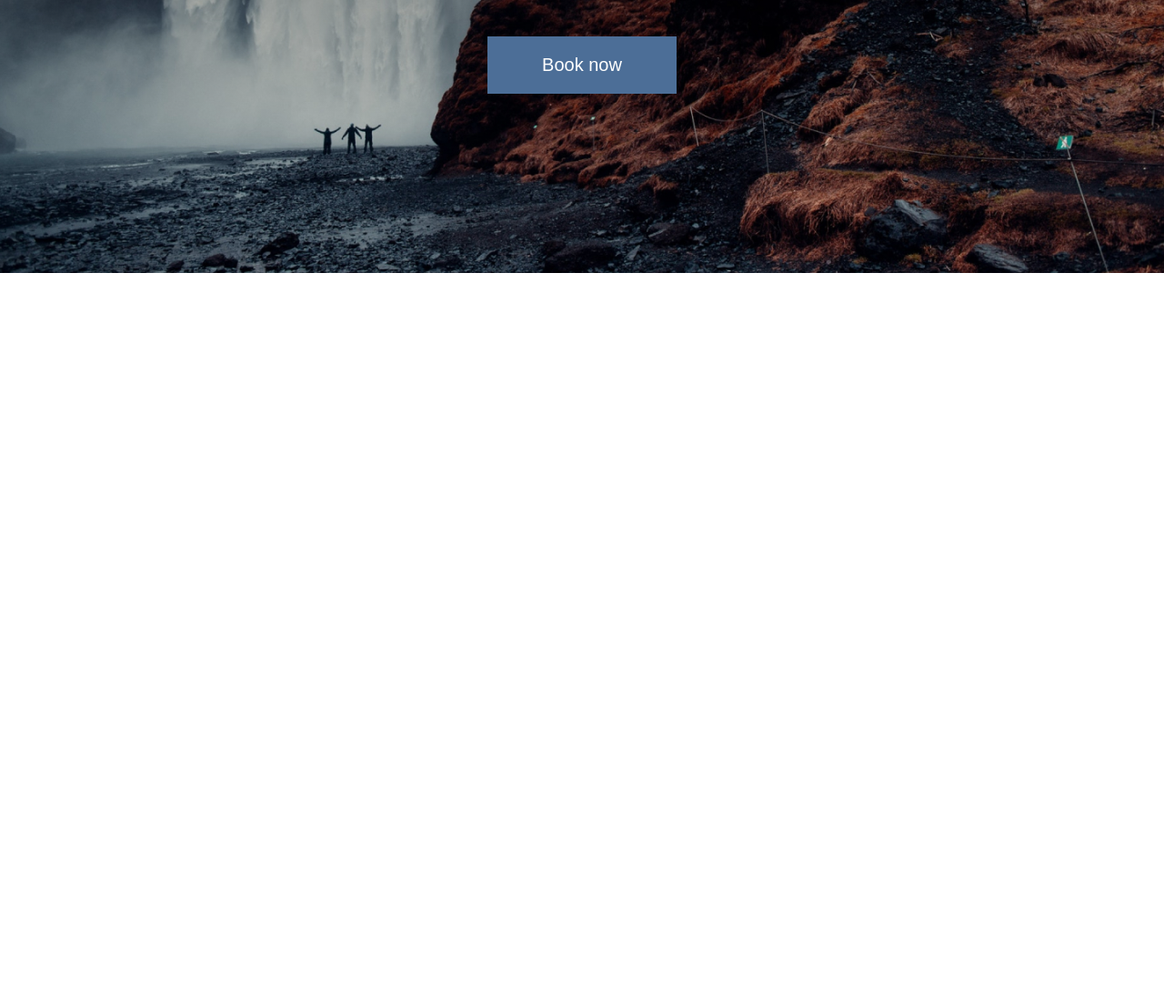
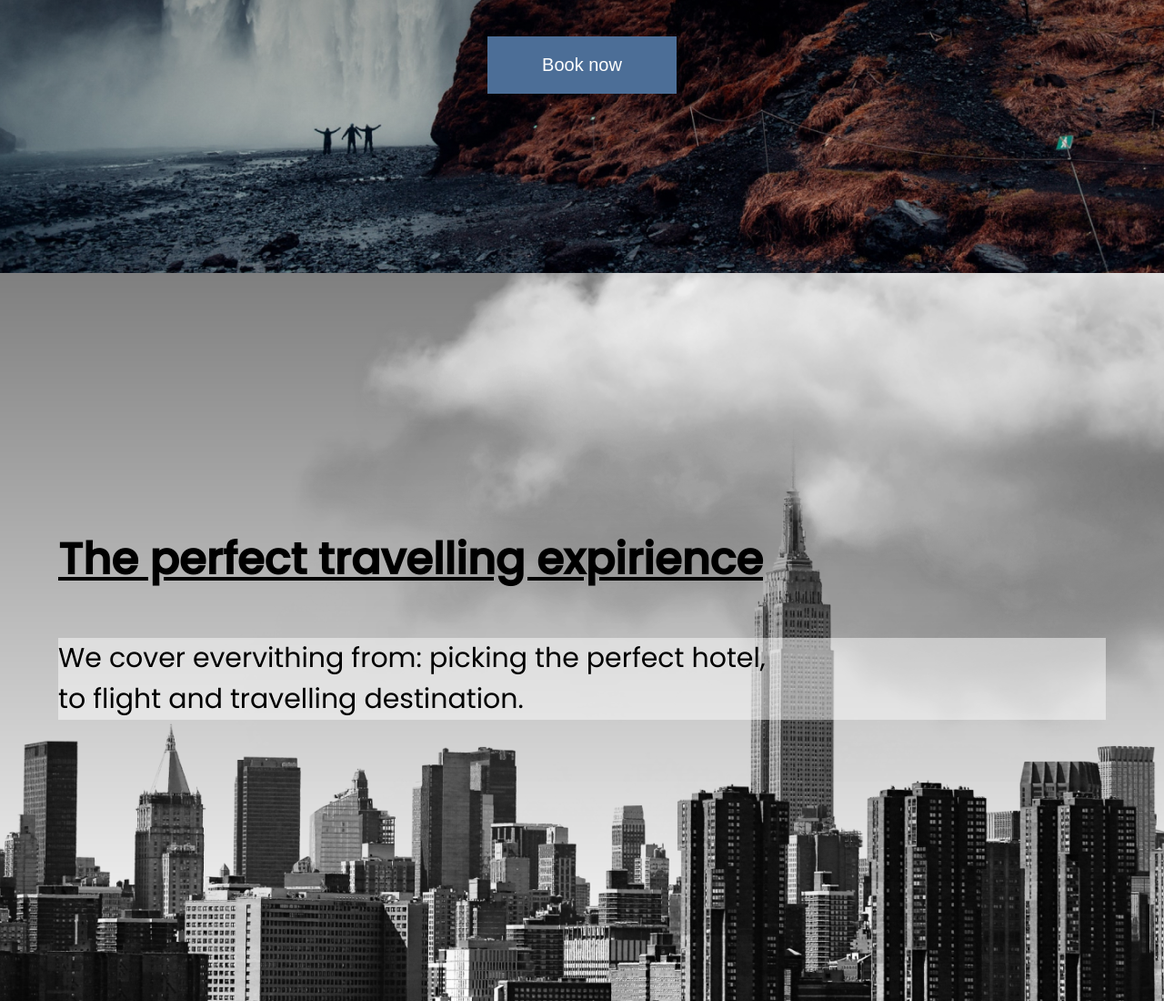
Before and after one commit to RosenMihaylov/Travel_Website, a plain HTML site: page index.html in a window 1280 px wide. Shown: the part 500-1600 px from the top of the page at 91% size. Before the commit the page ends 800 px from the top, so only its background shows below. Drawn offline with Linux system fonts and the light colour scheme; a web font is replaced by a local one.

Commit message:
completed locations section

```diff
--- a/index.html
+++ b/index.html
@@ -42,5 +42,16 @@
       </h3>
       <button>Book now</button>
     </section>
+    <div id="locations">
+      <header class="location-head">
+        <h2>The perfect travelling expirience</h2>
+        <h3>
+          We cover evervithing from: picking the perfect hotel, <br />
+          to flight and travelling destination.
+        </h3>
+      </header>
+      <img src="/img/cloud.png" class="moving-cloud-1 cloud" />
+      <img src="/img/cloud.png" class="moving-cloud-2 cloud" />
+    </div>
   </body>
 </html>
--- a/style.css
+++ b/style.css
@@ -41,6 +41,10 @@ button {
   border: none;
   color: #fff;
   cursor: pointer;
+  transition: background 0.3s ease-in-out;
+}
+button:hover {
+  background: #27394e;
 }
 
 /* Nav section with Hero */
@@ -87,6 +91,62 @@ nav ul {
   padding: 5rem;
 }
 
+/* Locations section */
+#locations {
+  min-height: 100vh;
+  background: linear-gradient(rgba(0, 0, 0, 0.5), transparent),
+    url(./img/new-york-page.png);
+  background-repeat: no-repeat;
+  background-size: cover;
+  background-position: center;
+  display: flex;
+  align-items: center;
+  position: relative;
+  overflow: hidden;
+}
+
+.location-head {
+  width: 90%;
+  margin: auto;
+  z-index: 1;
+}
+
+.location-head h2 {
+  padding: 1rem 0;
+  text-decoration: underline;
+}
+.location-head h3 {
+  margin: 4rem 0;
+  background-color: rgba(252, 252, 252, 0.5);
+}
+
+.cloud {
+  position: absolute;
+  top: 0;
+  right: 0;
+}
+.moving-cloud-1 {
+  z-index: 0;
+  animation: cloudAnimation 3s infinite alternate ease-in-out;
+}
+.moving-cloud-2 {
+  z-index: -2;
+  top: 10%;
+  opacity: 0.5;
+  animation: cloudAnimation 4s infinite alternate ease-in-out;
+}
+
+/* animations */
+@keyframes cloudAnimation {
+  from {
+    transform: translate(10%, -10%);
+  }
+  to {
+    transform: translate(0%, 0%);
+  }
+}
+
+/* Media query */
 @media screen and (max-width: 900px) {
   html {
     font-size: 10px;
@@ -101,6 +161,16 @@ nav ul {
   br {
     display: none;
   }
+  .cloud {
+    height: 60rem;
+    pointer-events: none;
+  }
+  .moving-cloud-1 {
+    z-index: -1;
+  }
+  .location-head h3 {
+    background: rgba(252, 252, 252, 0.5);
+  }
 }
 
 @media screen and (max-width: 550px) {
```
